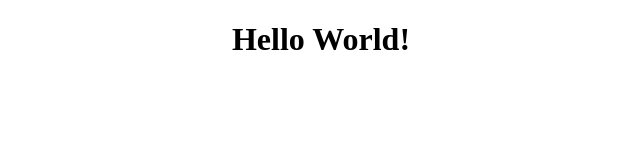
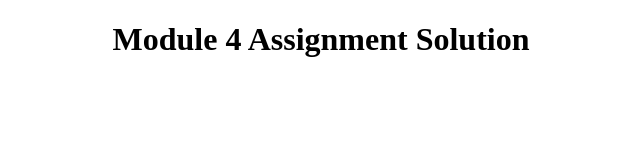
Before and after one commit to sergechase/module4-assignment, a plain HTML site: page index.html in a window 1280 px wide. Shown: the whole page, without its empty margins (319-959 px from the left). Drawn offline with Linux system fonts and the light colour scheme.

Commit message:
Update index.html

```diff
--- a/index.html
+++ b/index.html
@@ -5,7 +5,7 @@
         <link rel="stylesheet" href="css/style.css">
     </head>
     <body>
-        <h1>Hello World!</h1>
+        <h1>Module 4 Assignment Solution</h1>
 
         <script src="js/hello.js"></script>
         <script src="js/goodbye.js"></script>
```
